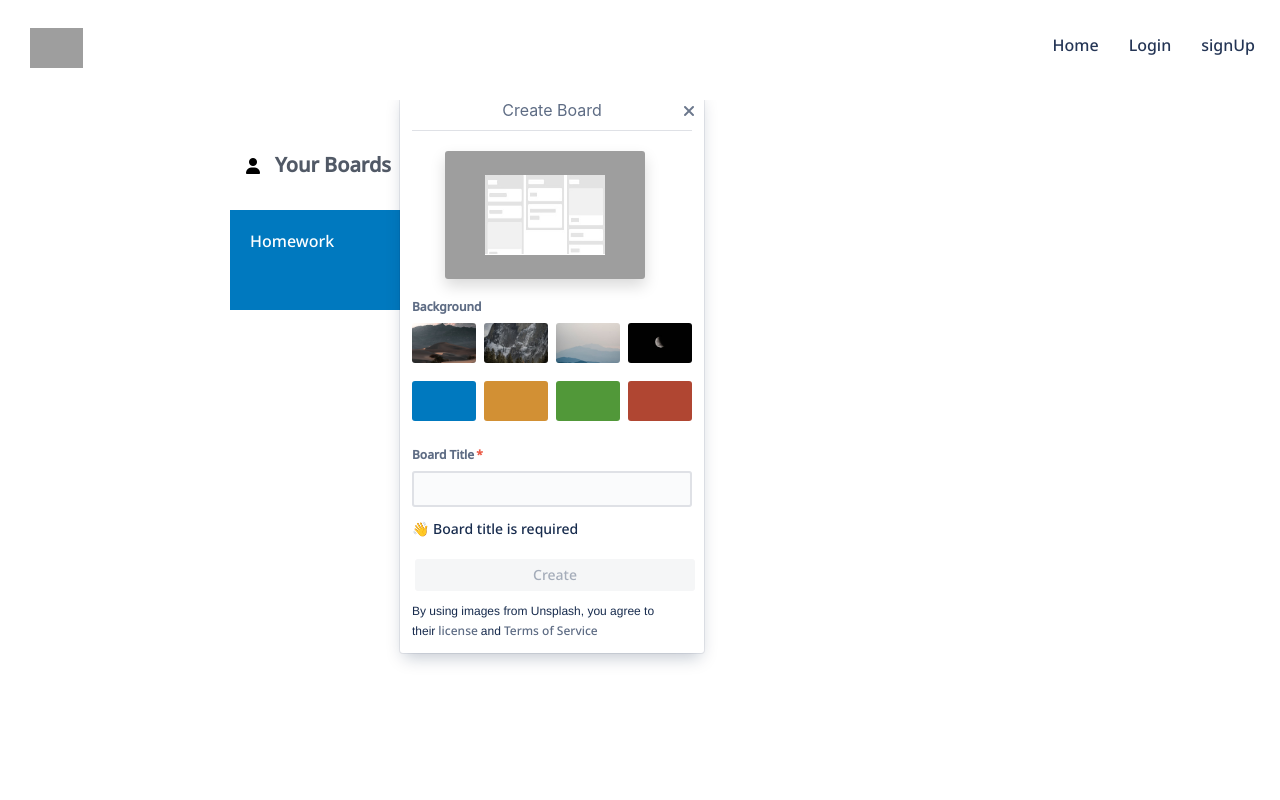
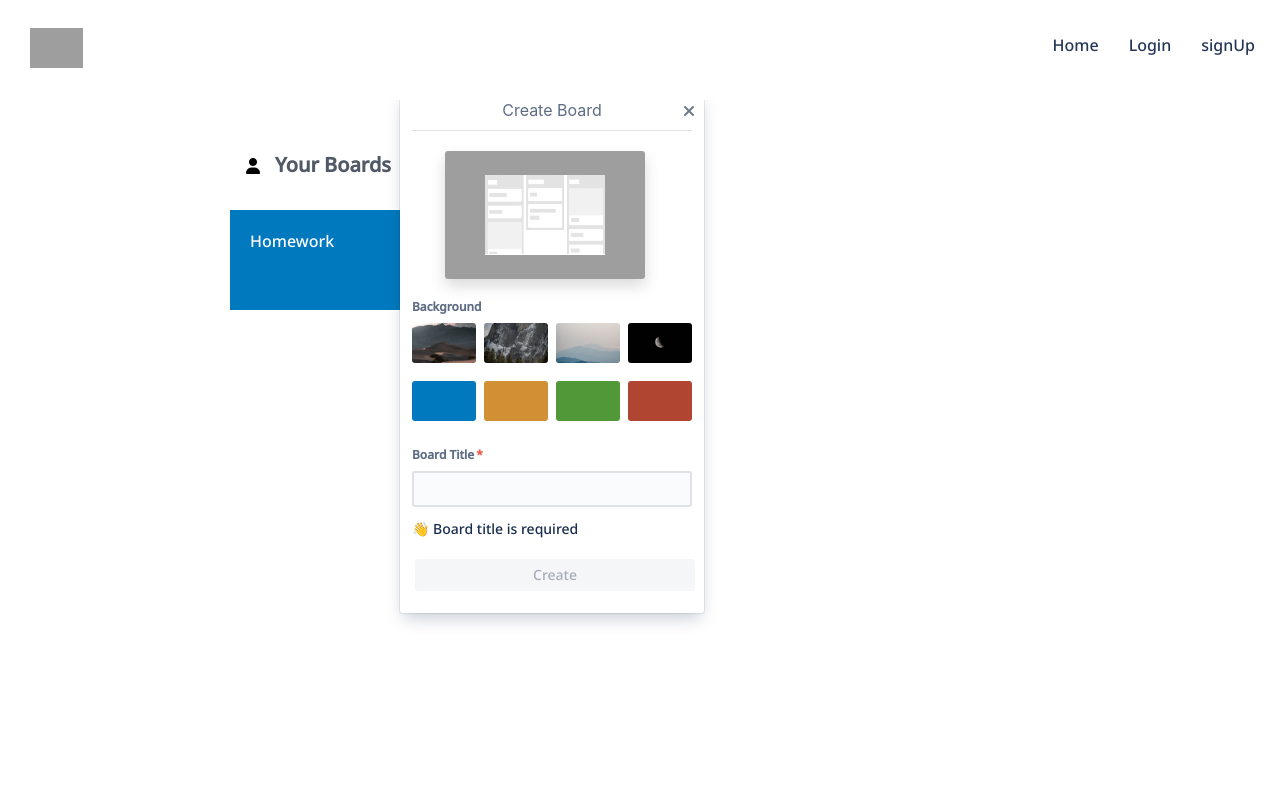
Before and after one commit to makeit-top23-team-2/MyTodoBoards, a React (Create React App) app: page /manage_board in a window 1280 px wide. Both pictures are taken after a click on the button "Create a new board". Shown: the top 800 px of the page. Built offline with nearby package versions, Linux system fonts and the light colour scheme; grey boxes are pictures that could not be loaded.

Commit message:
feat: add ReactPortal

```diff
--- a/public/index.html
+++ b/public/index.html
@@ -30,6 +30,7 @@
   <body>
     <noscript>You need to enable JavaScript to run this app.</noscript>
     <div id="root"></div>
+    <div id="modal"></div>
     <!--
       This HTML file is a template.
       If you open it directly in the browser, you will see an empty page.
--- a/src/components/createBoard/index.jsx
+++ b/src/components/createBoard/index.jsx
@@ -1,13 +1,14 @@
 import React, { useState } from 'react';
 import { PropTypes } from 'prop-types';
+import { createPortal } from "react-dom";
 import BackgroundBoard from '../backgroundBoard';
 
-function CreateBoard({ modal, setModal }) {
+function CreateBoard({ isModalOpened, setIsModalOpened }) {
   const [task, setTask] = useState('');
 
-  const handleModal = () => {
-    setModal(!modal);
-  };
+  const handleCloseModal = () => {
+    setIsModalOpened(false);
+  }
 
   const handleInput = e => {
     setTask(e.target.value);
@@ -18,16 +19,18 @@ function CreateBoard({ modal, setModal }) {
     setTask('');
   };
 
-  return (
+  return createPortal(
     <div>
-      {modal && (
+
+      {isModalOpened && (
+        <div>
           <main className='board'>
             <header className='board__header'>
               <div className='board__header__div'>Create Board</div>
               <button
                 type='button'
-              onClick={handleModal}
                 className='board__header__button'
+                onClick={handleCloseModal}
               >
                 <i className='fa-solid fa-xmark' />
               </button>
@@ -76,43 +79,22 @@ function CreateBoard({ modal, setModal }) {
                   </button>
                 </div>
               </form>
-
-            <div className='board__section__footer'>
-              <div className='board__section__text'>
-                By using images from Unsplash, you agree to their
-                <a
-                  className='board__section__a'
-                  href='https://unsplash.com/license'
-                  target='_blank'
-                  rel='noreferrer'
-                >
-                  license
-                </a>
-                and
-                <a
-                  className='board__section__a'
-                  href='https://unsplash.com/terms'
-                  target='_blank'
-                  rel='noreferrer'
-                >
-                  Terms of Service
-                </a>
-              </div>
-            </div>
             </section>
           </main>
+        </div>
         )}
-    </div>
+    </div>,
+    document.getElementById('modal')
   );
 }
 
 CreateBoard.propTypes = {
-  modal: PropTypes.bool,
-  setModal: PropTypes.func,
+  isModalOpened: PropTypes.bool,
+  setIsModalOpened:  PropTypes.func,
 };
 CreateBoard.defaultProps = {
-  modal: false,
-  setModal: () => null,
+  isModalOpened: false,
+  setIsModalOpened: () => null,
 };
 
 export default CreateBoard;
--- a/src/pages/manageBoard/index.jsx
+++ b/src/pages/manageBoard/index.jsx
@@ -5,10 +5,10 @@ import Footer from '../../components/Footer';
 import CreateBoard from '../../components/createBoard';
 
 function ManageBoard() {
-  const [modal, setModal] = useState(false);
+  const [isModalOpened, setIsModalOpened] = useState(false);
 
-  const handleModal = () => {
-    setModal(!modal);
+  const handleOpenModal = () => {
+    setIsModalOpened(true);
   };
 
   return (
@@ -19,7 +19,7 @@ function ManageBoard() {
           <span className='container__span'>
             <i className='fa-solid fa-user' />
           </span>
-          <p className='container__p'>Your Boards</p>
+            <p className='container__p'>Your Boards</p>
         </header>
 
         <article className='container__article'>
@@ -34,7 +34,7 @@ function ManageBoard() {
             <li className='container__article__li'>
               <button
                 type='button'
-                onClick={handleModal}
+                onClick={handleOpenModal}
                 className='container__article__a'
               >
                 <p className='container__article__p'>
@@ -46,7 +46,7 @@ function ManageBoard() {
         </article>
       </main>
 
-      <CreateBoard modal={modal} setModal={setModal} />
+      <CreateBoard isModalOpened={isModalOpened} setIsModalOpened={setIsModalOpened}/>
       <Footer />
     </div>
   );
```
Lines whose indentation alone changed are shown as unchanged.
